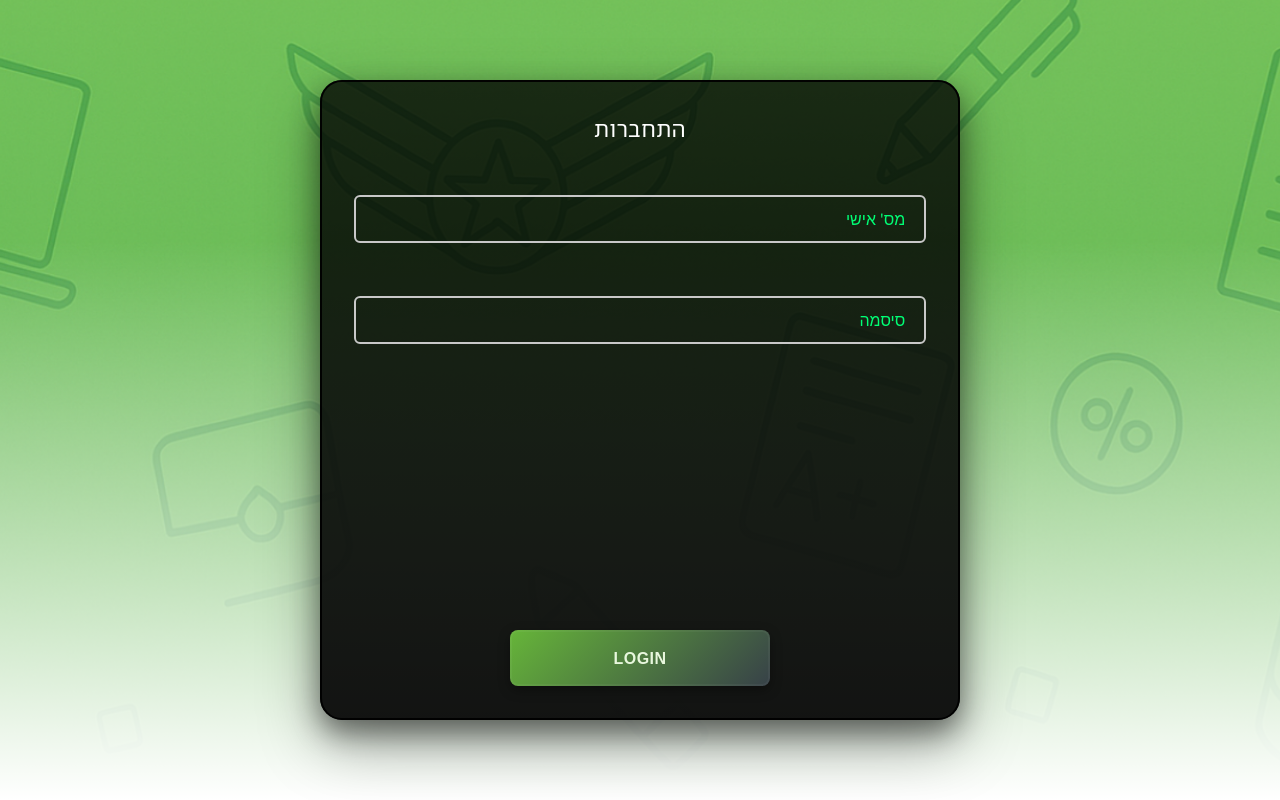
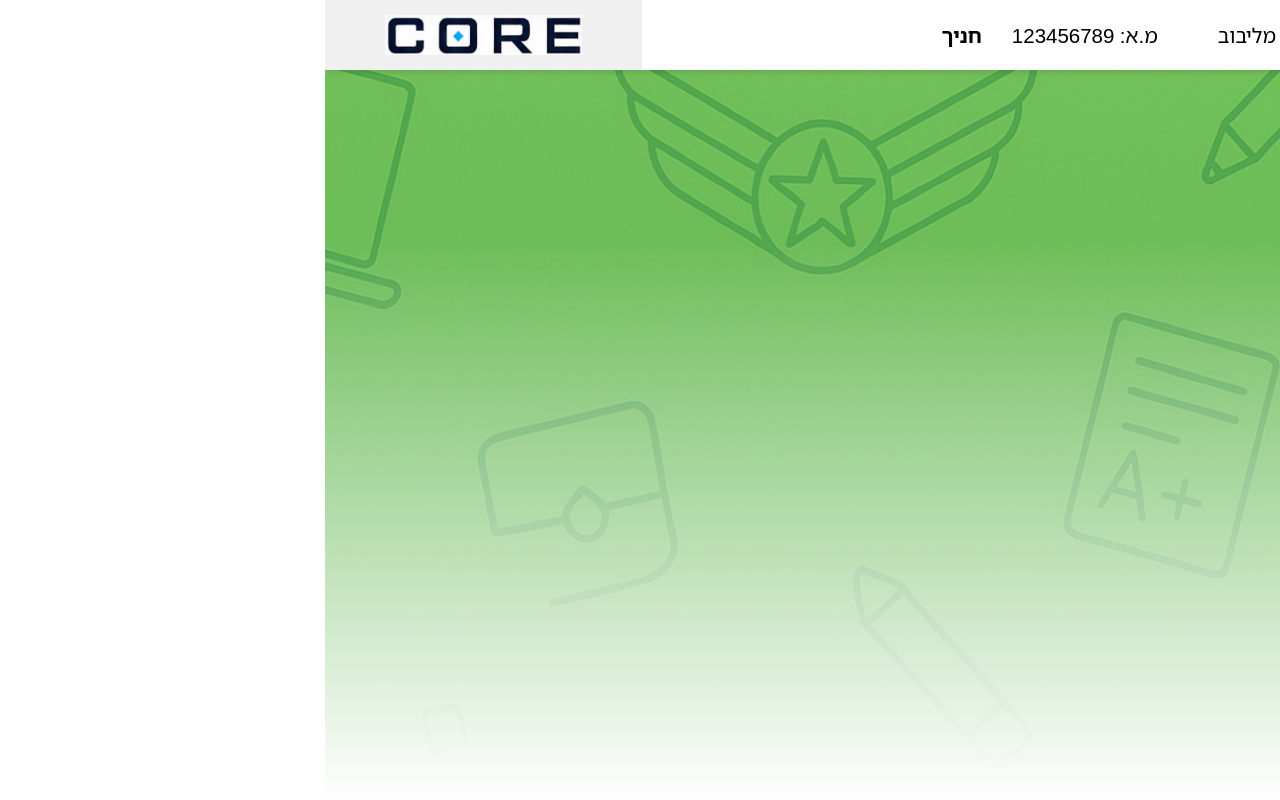
Before and after one commit to core1400/frontend, a React (Vite) app: page /home in a window 1280 px wide. Built offline with nearby package versions, Linux system fonts and the light colour scheme.

Commit message:
init routes with placeholders + fixed navbar

```diff
--- a/src/App.tsx
+++ b/src/App.tsx
@@ -1,12 +1,50 @@
 import './styles/App.css';
+import {Routes, Route, Navigate, useLocation} from 'react-router-dom';
+
 import Login from './pages/login/Login';
+import Navbar from './components/layout/Navbar';
+import PagePlaceholder from './components/common/page-placeholder/PagePlaceholder';
+import { pages } from './utils/config/pages.config';
+
+//home page placeholder:
+function Home() {
+  return (
+    <div style={{ padding: 24 }}>
+      <h1 style={{ marginTop: 0 }}>בית</h1>
+      <p>ברוך הבא 👋</p>
+    </div>
+  );
+}
 
 function App() {
+  const location = useLocation();
+  const showNavbar = location.pathname !== '/login';
 
 
   return (
     <div className="App">
-      <Login/>
+      {showNavbar && <Navbar />}
+
+      <Routes>
+        <Route path="/home" element={<Home />} />
+        <Route path="/login" element={<Login />} />
+
+        {/* As of branch feature/routes using placeholders for pages */}
+        {pages.map((p) => (
+          <Route
+            key={p.id}
+            path={p.path}
+            element={
+              <PagePlaceholder
+                title={p.label}
+                note={`id: ${p.id} · path: ${p.path}`}
+              />
+            }
+          />
+        ))}
+        {/* Fallback: anything else -> login */}
+        <Route path="/" element={<Navigate to="/home" replace />} />
+      </Routes>
     </div>
   );
 }
--- /dev/null
+++ b/src/components/common/page-placeholder/PagePlaceholder.tsx
@@ -0,0 +1,15 @@
+import React from 'react';
+
+type Props = { title: string; note?: string };
+
+const PagePlaceholder: React.FC<Props> = ({ title, note }) => {
+  return (
+    <div style={{ padding: 24 }}>
+      <h1 style={{ marginTop: 0 }}>{title}</h1>
+      <p>👷‍♂️ המסך הזה בדרך. בינתיים זו דף זמני.</p>
+      {note && <p style={{ opacity: 0.7 }}>{note}</p>}
+    </div>
+  );
+};
+
+export default PagePlaceholder;
--- a/src/components/layout/Navbar.tsx
+++ b/src/components/layout/Navbar.tsx
@@ -1,4 +1,5 @@
 import React, { useEffect, useMemo, useState } from "react";
+import { NavLink, useLocation, useNavigate } from "react-router-dom";
 import styles from "./navbar.module.css";
 import coreLogo from "../../assets/core-logo-navbar.jpg";
 import type {Role} from "../../utils/types/navbar.types";
@@ -45,12 +46,13 @@ const SignOutIcon: React.FC = () => (
 
 const Navbar: React.FC = () => {
   const [open, setOpen] = useState<boolean>(false);
-  const [selectedPage, setSelectedPage] = useState<string>("");
+  const navigate = useNavigate();
+  const location = useLocation();
 
   // dummy server data — replace when API is ready
   const name: string = "אור שביט מליבוב";
   const misparIshi: string = "123456789";
-  const role: Role = "ממ\"ק";
+  const role: Role = "חניך";
 
   const { greeting } = useMemo<{ greeting: string }>(() => {
     const now = new Date();
@@ -71,6 +73,11 @@ const Navbar: React.FC = () => {
       document.body.style.overflow = original;
     };
   }, [open]);
+
+  // Close the sidebar on route change
+  useEffect(() => {
+    setOpen(false);
+  }, [location.pathname]);
 
   const visiblePages = pages.filter((p) => p.roles.includes(role));
 
@@ -96,28 +103,24 @@ const Navbar: React.FC = () => {
 
         {visiblePages.map((page) => (
           <li key={page.id}>
-            <a
-              href={page.path}
-              className={selectedPage === page.id ? styles.active : ""}
-              onClick={(e) => {
-                e.preventDefault();
-                setSelectedPage(page.id);
-              }}
+            <NavLink
+              to={page.path}
+              className={({ isActive }) => (isActive ? styles.active : "")}
             >
               {page.label}
-            </a>
+            </NavLink>
           </li>
         ))}
 
         <li className={styles.sidebarDivider} aria-hidden="true"></li>
 
-        {/* Sign out button (no logic yet) */}
+        {/* Sign out button (no actual logic yet) */}
         <li>
           <button
             type="button"
             className={styles.signOutBtn}
             aria-label="Sign out"
-            // no onClick logic for now
+            onClick={() => navigate("/login")}
           >
             <SignOutIcon />
             <span>יציאה</span>
@@ -144,7 +147,9 @@ const Navbar: React.FC = () => {
         <li className={styles.item}><span>מ.א: {misparIshi}</span></li>
         <li className={`${styles.item} ${styles.role}`}><strong>{role}</strong></li>
         <li className={styles.brandLeft}>
-          <img src={coreLogo} alt="CORE logo" className={styles.brandImg} />
+          <NavLink to="/home" className={styles.brandBtn} aria-label="לדף הבית">
+            <img src={coreLogo} alt="CORE logo" className={styles.brandImg} />
+          </NavLink>
         </li>
       </ul>
     </nav>
--- a/src/components/layout/navbar.module.css
+++ b/src/components/layout/navbar.module.css
@@ -23,7 +23,6 @@
   display: flex;
   align-items: center;
   padding-inline: 30px;
-  cursor: default;
 }
 
 .brandLeft:hover {
@@ -157,6 +156,17 @@
   background-color: rgba(211, 47, 47, 0.16);
 }
 
+.brandBtn {
+  border: none;
+  background: none;
+  height: 70px;
+  display: flex;
+  align-items: center;
+  padding-inline: 30px;
+  cursor: pointer;
+}
+.brandBtn:hover { background-color: #f0f0f0; }
+
 .menuButton { display: block; }
 
 /* RESPONSIVE */
--- a/src/main.tsx
+++ b/src/main.tsx
@@ -1,6 +1,10 @@
-import { createRoot } from 'react-dom/client'
-import App from './App.tsx'
+import { createRoot } from 'react-dom/client';
+import ReactDOM from 'react-dom/client';
+import { BrowserRouter } from 'react-router-dom';
+import App from './App.tsx';
 
 createRoot(document.getElementById('root')!).render(
-    <App />
+    <BrowserRouter>
+        <App />
+    </BrowserRouter>
 )
--- a/src/utils/config/pages.config.ts
+++ b/src/utils/config/pages.config.ts
@@ -1,42 +1,47 @@
-import type {Role} from "../types/navbar.types";
 import type { PageConfig } from "../types/navbar.types";
 
 // Central config for all navbar/sidebar pages
 export const pages: PageConfig[] = [
   {
-    id: "schedule",
+    id: "calender",
     label: "לו\"ז שבועי",
-    path: "/schedule",
-    roles: ["חניך", "מפקד", "ממ\"ק", "אדמין"],
-  },
-  {
-    id: "forms",
-    label: "טפסים שימושיים",
-    path: "/forms",
-    roles: ["חניך", "מפקד", "ממ\"ק", "אדמין"],
-  },
-  {
-    id: "students",
-    label: "מאגר מידע חניכים",
-    path: "/students",
-    roles: ["מפקד", "ממ\"ק", "אדמין"],
-  },
-  {
-    id: "class",
-    label: "חנתר וא' כיתה",
-    path: "/class",
+    path: "/calender",
     roles: ["חניך", "מפקד", "ממ\"ק"],
   },
   {
-    id: "files",
-    label: "הגשת טפסים",
-    path: "/files",
+    id: "studentRole",
+    label: "חנתר וא' כיתה",
+    path: "/student-roles",
+    roles: ["מפקד"],
+  },
+  {
+    id: "commonForms",
+    label: "טפסים נפוצים",
+    path: "/common-forms",
+    roles: ["מפקד", "ממ\"ק"],
+  },
+  {
+    id: "Bakshatz",
+    label: "בקש\"צ",
+    path: "/bakshatz",
     roles: ["חניך"],
   },
   {
-    id: "admin",
-    label: "ניהול מערכת",
-    path: "/admin",
+    id: "userManagement",
+    label: "ניהול משתמשים",
+    path: "/user-managment",
     roles: ["אדמין"],
   },
+  {
+    id: "exams",
+    label: "ניהול מבחנים",
+    path: "/exams",
+    roles: ["מפקד"],
+  },
+  {
+    id: "courseInfo",
+    label: "מידע כללי קורס",
+    path: "/course-info",
+    roles: ["מפקד", "ממ\"ק"],
+  },
 ];
```
